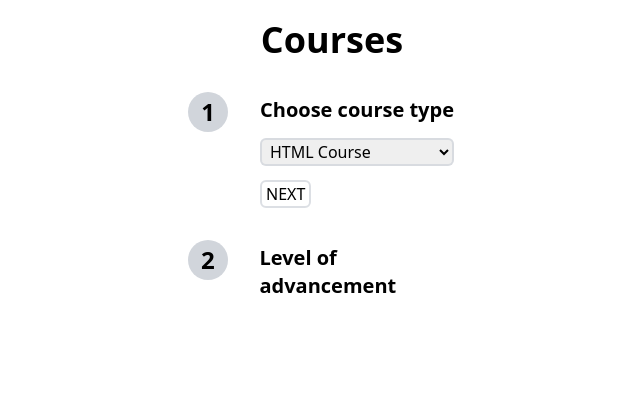
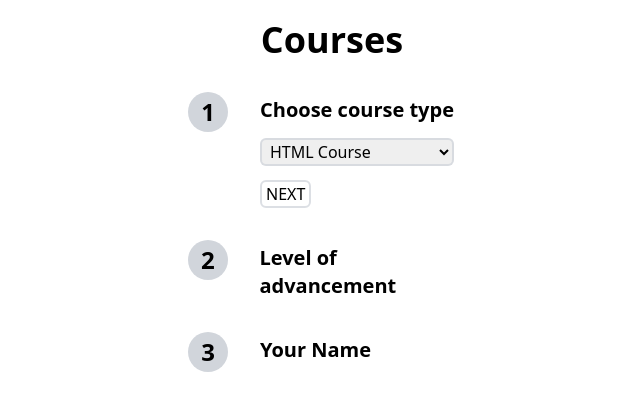
Before and after one commit to Mnigos/conditional-form, a Next.js app: page / in a window 1280 px wide. Shown: the top 410 px of the page, without its empty margins (308-948 px from the left). Built offline with nearby package versions, Linux system fonts and the light colour scheme.

Commit message:
feat(Form): add Your Name step

```diff
--- a/components/Form.tsx
+++ b/components/Form.tsx
@@ -5,8 +5,9 @@ import FormElement from './FormElement'
 import { InitialFormState } from '~/interfaces/initialFormState'
 
 const initialFormState: InitialFormState = {
-  courseType: undefined,
-  levelOfAdvancement: undefined,
+  courseType: 'HTML Course',
+  levelOfAdvancement: 'Beginner',
+  name: '',
 }
 
 export default function Form() {
@@ -61,6 +62,17 @@ export default function Form() {
         goToBackStep={goToBackStep}
         options={levelOfAdvancementOptions}
       />
+
+      <FormElement
+        show={currentStep === 3}
+        title="Your Name"
+        name="name"
+        stepNumber={3}
+        onChange={handleSelectChange}
+        value={formValues.name}
+        goToNextStep={goToNextStep}
+        goToBackStep={goToBackStep}
+      />
     </form>
   )
 }
```
